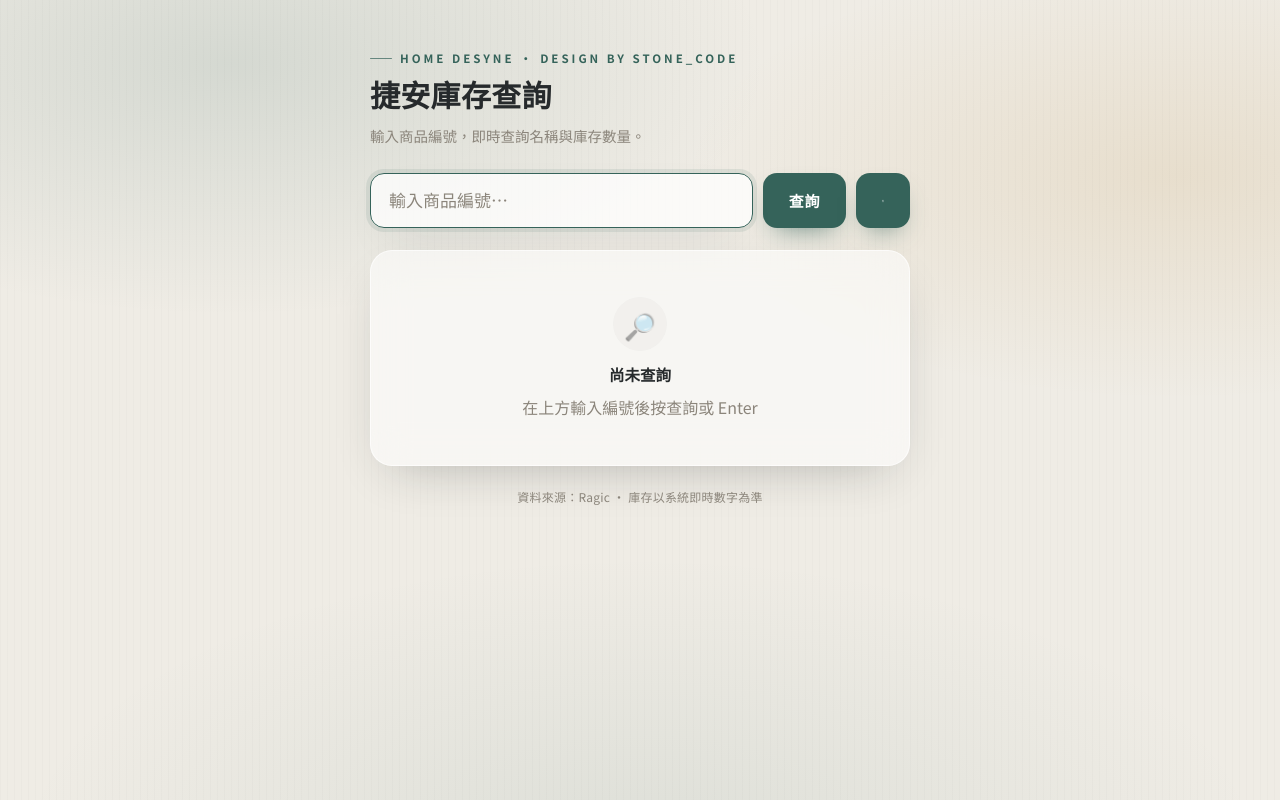
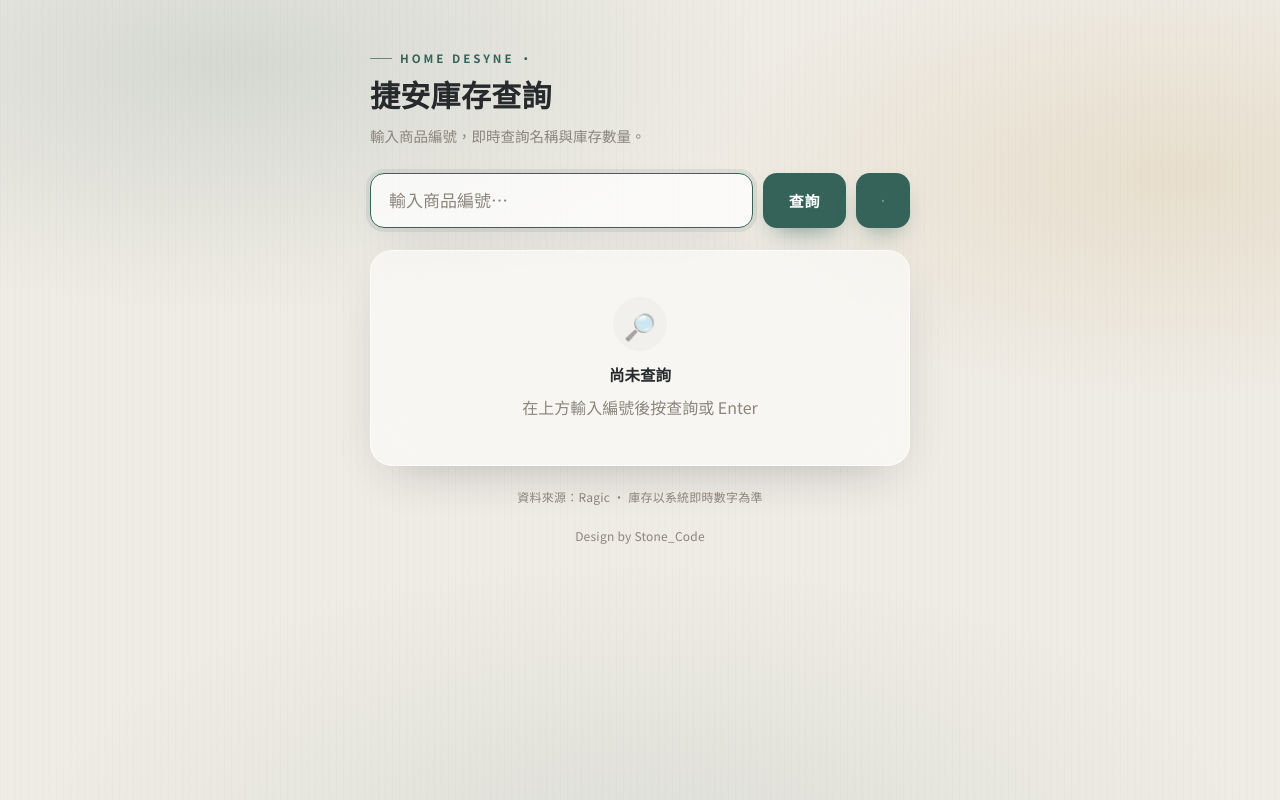
Before and after one commit to Stonecode98126/Ragic-vercel, a plain HTML site: page index.html in a window 1280 px wide. Drawn offline with Linux system fonts and the light colour scheme.

Commit message:
Update designer credit location in index.html
Removed the designer credit from the header and added it to the footer.

```diff
--- a/index.html
+++ b/index.html
@@ -446,8 +446,8 @@
 <body>
   <div class="wrap">
     <header>
-      <p class="eyebrow">Home Desyne · Design by Stone_Code</p>
-      <h1>     捷安庫存查詢</h1>
+      <p class="eyebrow">Home Desyne · </p>
+      <h1>捷安庫存查詢</h1>
       <p class="sub">輸入商品編號，即時查詢名稱與庫存數量。</p>
     </header>
 
@@ -478,6 +478,8 @@
     </div>
 
     <footer>資料來源：Ragic · 庫存以系統即時數字為準 </footer>
+    <footer>Design by Stone_Code</footer>
+
   </div>
 
   <!-- 掃描彈窗 -->
```
